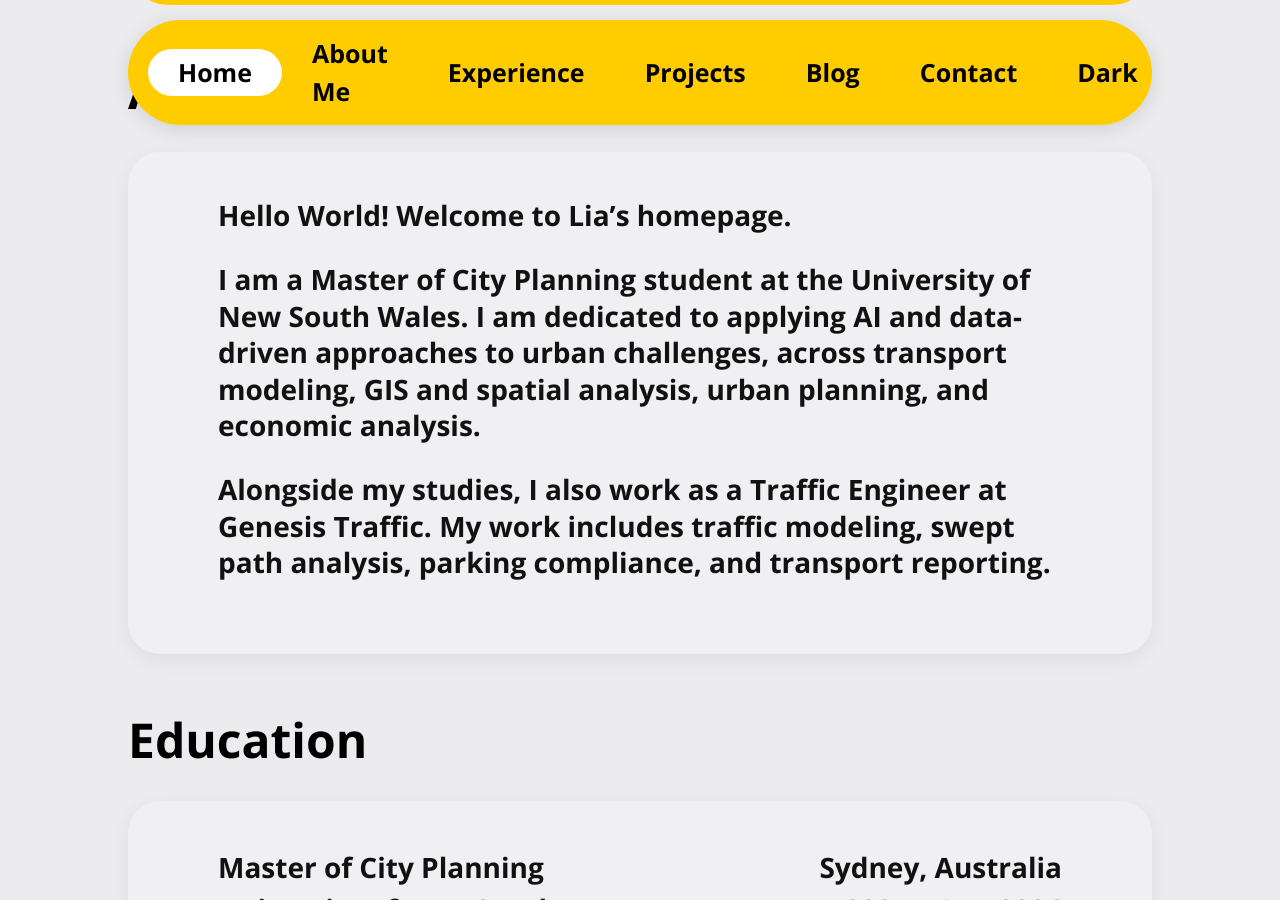
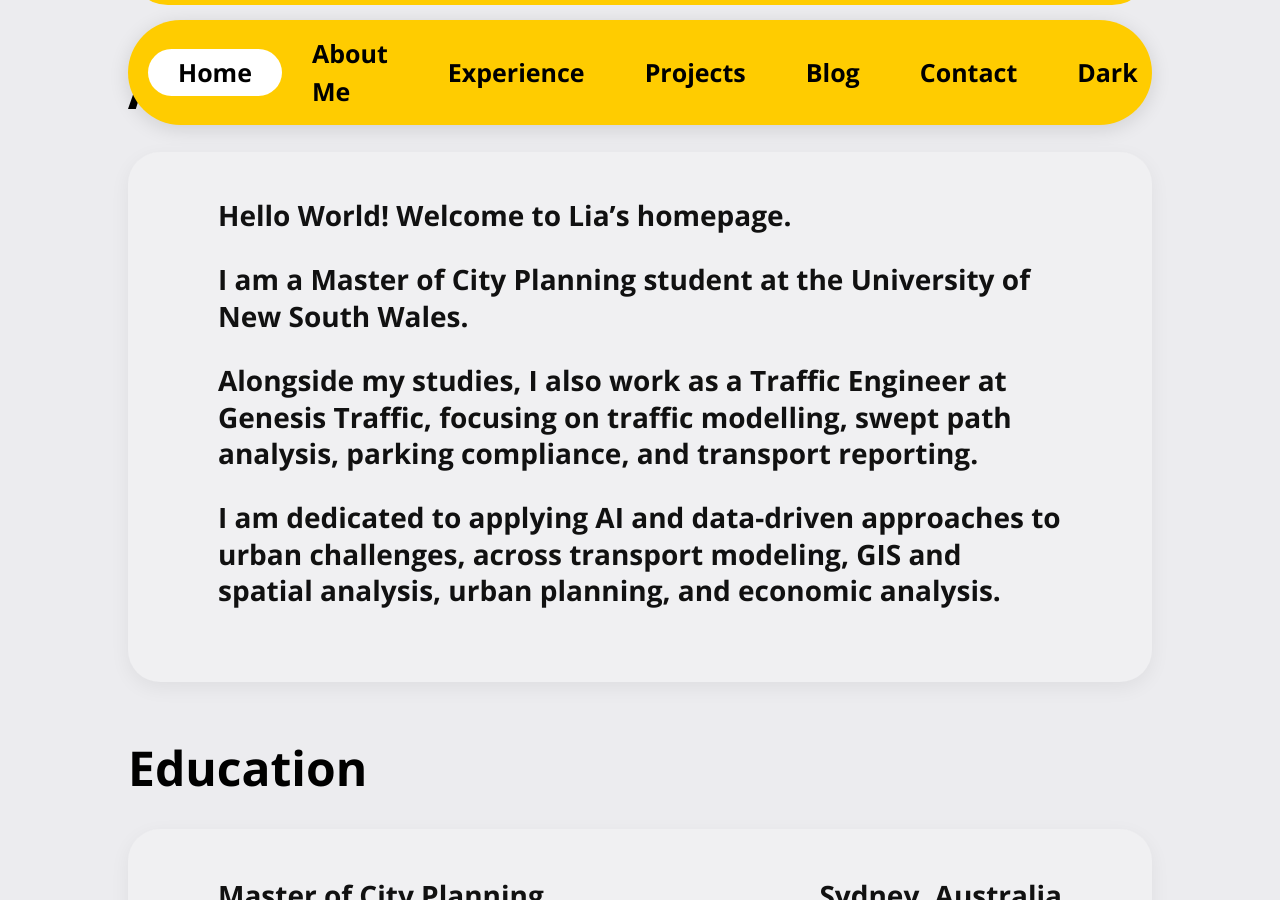
Before and after one commit to tszyeewun/tszyeewun.github.io, a Jekyll site: the page built from index.md, in a window 1280 px wide and 900 px high, scrolled down 804 px. Built offline with Jekyll 4.4.1, drawn with Linux system fonts in a browser that asks for light colours.

Commit message:
Refactor personal introduction in index.md
Reorganize content for clarity and emphasis.

```diff
--- a/index.md
+++ b/index.md
@@ -61,11 +61,15 @@
     </p>
 
     <p>
-      I am a Master of City Planning student at the University of New South Wales. I am dedicated to applying AI and data-driven approaches to urban challenges, across transport modeling, GIS and spatial analysis, urban planning, and economic analysis.
+      I am a Master of City Planning student at the University of New South Wales.
     </p>
 
     <p>
-      Alongside my studies, I also work as a Traffic Engineer at Genesis Traffic. My work includes traffic modeling, swept path analysis, parking compliance, and transport reporting.
+      Alongside my studies, I also work as a Traffic Engineer at Genesis Traffic, focusing on traffic modelling, swept path analysis, parking compliance, and transport reporting.
+    </p>
+
+    <p>
+      I am dedicated to applying AI and data-driven approaches to urban challenges, across transport modeling, GIS and spatial analysis, urban planning, and economic analysis.
     </p>
 
 
```
